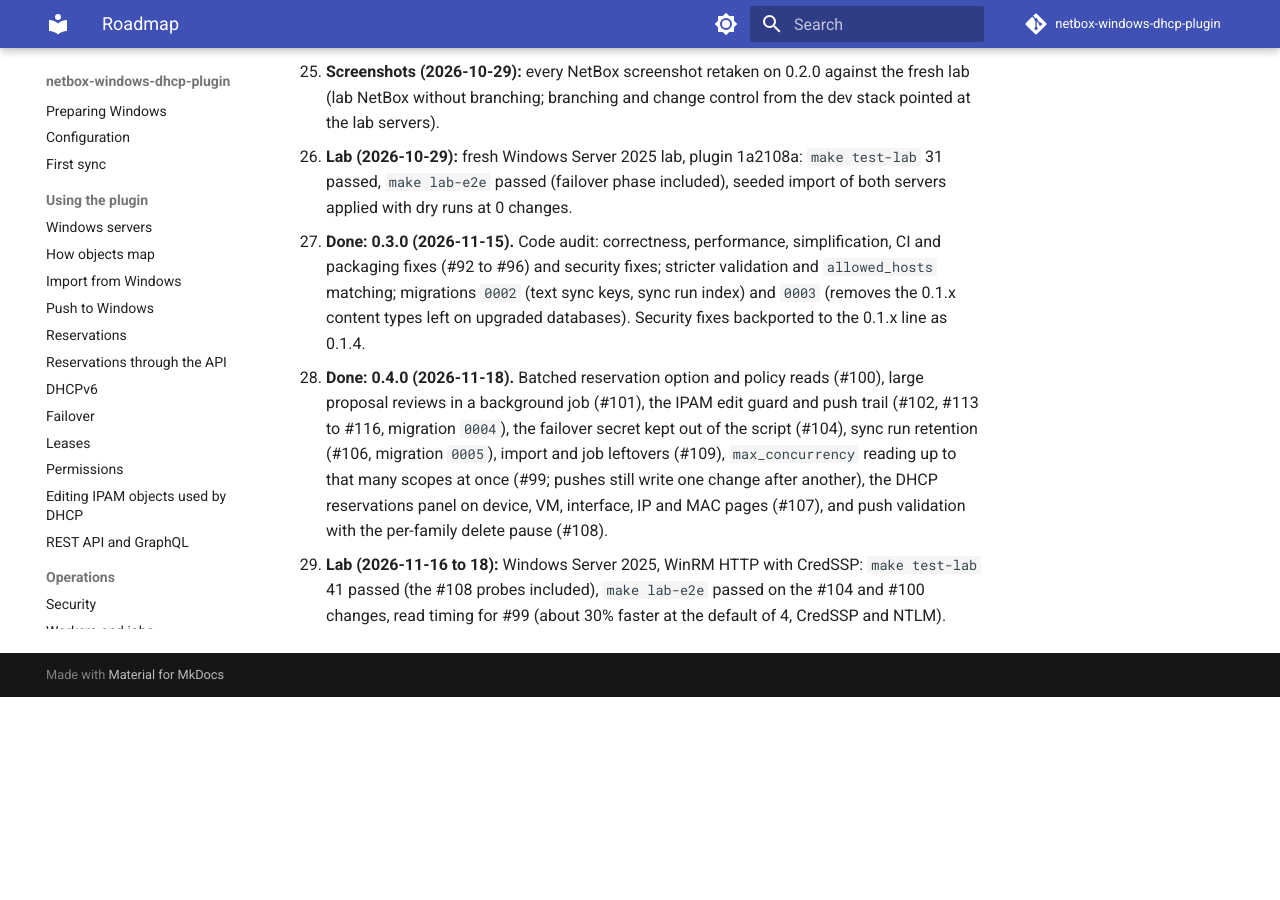
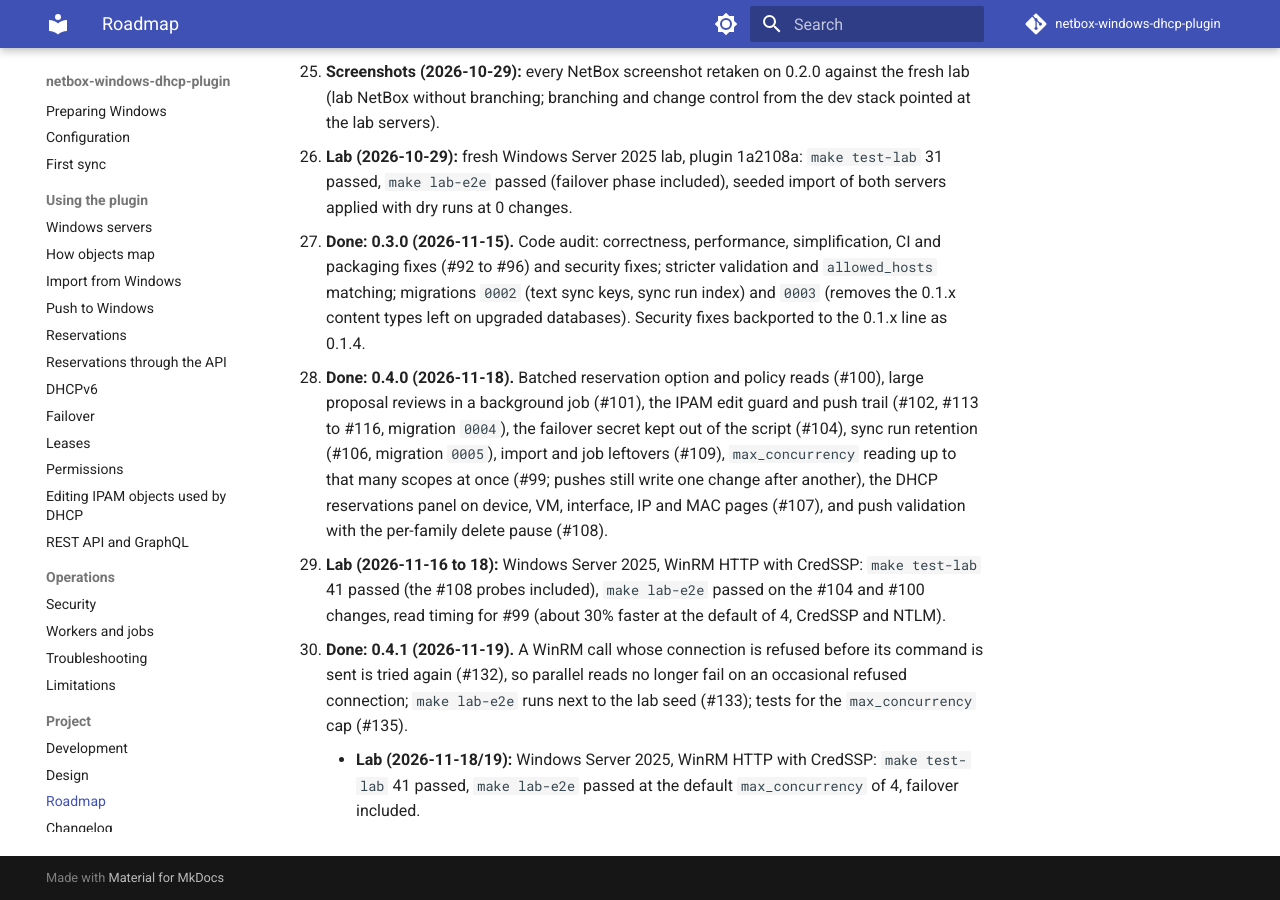
Before and after one commit to thomaschristory/netbox-windows-dhcp-plugin, an MkDocs documentation site: the page built from docs/ROADMAP.md, in a window 1280 px wide and 900 px high, scrolled down 3339 px. Built offline with MkDocs 1.6.1 and Material for MkDocs 9.7.7, drawn with Linux system fonts in a browser that asks for light colours; comment, search, counter and statistics services are not loaded; before the commit the page ends 4036 px from its top, so only the background shows below that.

Commit message:
Release 0.4.1 (#136)
Claude-Session: https://claude.ai/code/session_01HqtbCAah5dJpx3bFZzufYj

Co-authored-by: Thomas Christory <thomaschristory@users.noreply.github.com>

```diff
--- a/docs/ROADMAP.md
+++ b/docs/ROADMAP.md
@@ -115,3 +115,8 @@ netbox-plugin-dhcp (latest 0.1.4, 2026-11-15).
    - **Lab (2026-11-16 to 18):** Windows Server 2025, WinRM HTTP with CredSSP: `make test-lab` 41 passed (the #108
      probes included), `make lab-e2e` passed on the #104 and #100 changes, read timing for #99 (about 30% faster at
      the default of 4, CredSSP and NTLM).
+10. **Done: 0.4.1 (2026-11-19).** A WinRM call whose connection is refused before its command is sent is tried again
+    (#132), so parallel reads no longer fail on an occasional refused connection; `make lab-e2e` runs next to the
+    lab seed (#133); tests for the `max_concurrency` cap (#135).
+    - **Lab (2026-11-18/19):** Windows Server 2025, WinRM HTTP with CredSSP: `make test-lab` 41 passed, `make lab-e2e`
+      passed at the default `max_concurrency` of 4, failover included.
--- a/netbox_windows_dhcp_plugin/version.py
+++ b/netbox_windows_dhcp_plugin/version.py
@@ -1 +1 @@
-__version__ = "0.4.0"
+__version__ = "0.4.1"
```
Also changed, not shown: CHANGELOG.md (+4 -0 lines), README.md (+2 -2 lines).
